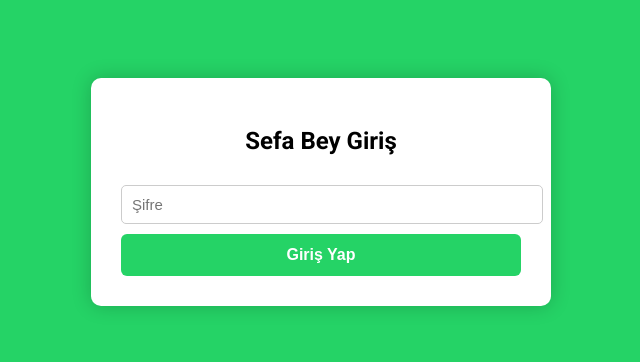
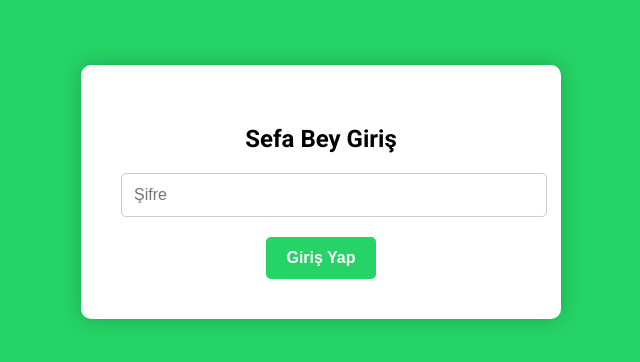
Before and after one commit to byuqur06/image-site, a website: page public/admin-login.html in a window 1280 px wide. Shown: the part 208-570 px from the top of the page, without its empty margins (319-959 px from the left). Drawn offline with Linux system fonts and the light colour scheme.

Commit message:
Update admin-login.html

```diff
--- a/public/admin-login.html
+++ b/public/admin-login.html
@@ -3,7 +3,7 @@
 <head>
   <meta charset="UTF-8">
   <meta name="viewport" content="width=device-width, initial-scale=1.0">
-  <title>Gariban Sefa - Giriş</title>
+  <title>Sefa Bey Giriş</title>
   <style>
     @import url('https://fonts.googleapis.com/css2?family=Roboto:wght@400;700&display=swap');
 
@@ -12,69 +12,73 @@
       padding: 0;
       font-family: 'Roboto', sans-serif;
       background-color: #25D366;
-      color: #fff;
       display: flex;
       justify-content: center;
       align-items: center;
       height: 100vh;
     }
-    .admin-login {
-      background-color: #ffffff;
+
+    .login-container {
+      background-color: #fff;
       color: #000;
+      padding: 40px;
+      border-radius: 10px;
+      box-shadow: 0 0 20px rgba(0,0,0,0.2);
       width: 100%;
       max-width: 400px;
-      padding: 30px;
-      border-radius: 10px;
-      box-shadow: 0 0 20px rgba(0,0,0,0.2);
+      text-align: center;
+    }
+
+    h2 {
+      margin-bottom: 20px;
+    }
+
+    input[type="password"] {
+      width: 100%;
+      padding: 12px;
+      margin-bottom: 20px;
+      border: 1px solid #ccc;
+      border-radius: 5px;
       font-size: 16px;
     }
-    .admin-login h2 {
-      text-align: center;
-      margin-bottom: 20px;
-    }
-    .admin-login input {
-      width: 100%;
-      padding: 10px;
-      margin: 10px 0;
-      border: 1px solid #ccc;
-      border-radius: 5px;
-      font-size: 15px;
-    }
-    .admin-login button {
+
+    button {
       background-color: #25D366;
       color: white;
+      padding: 12px 20px;
       border: none;
-      padding: 12px 20px;
-      border-radius: 6px;
+      border-radius: 5px;
+      cursor: pointer;
       font-weight: bold;
       font-size: 16px;
-      cursor: pointer;
-      transition: transform 0.3s;
-      width: 100%;
+      transition: transform 0.2s;
     }
-    .admin-login button:hover {
+
+    button:hover {
       transform: scale(1.05);
     }
   </style>
 </head>
 <body>
-  <div class="admin-login">
+
+  <div class="login-container">
     <h2>Sefa Bey Giriş</h2>
     <input type="password" id="password" placeholder="Şifre">
-    <button onclick="checkLogin()">Giriş Yap</button>
+    <button id="loginBtn">Giriş Yap</button>
   </div>
 
   <script>
     document.getElementById("loginBtn").addEventListener("click", function() {
       const password = document.getElementById("password").value;
 
-    if (password === "sefabey123") {  // <- Buraya doğru şifreyi yaz
+      if (password === "sefabey123") {
         alert("Admin panele yönlendiriliyorsunuz...");
-      window.location.href = "admin-panel.html"; // Bu dosya zaten public klasöründe
+        window.location.href = "admin-panel.html";
       } else {
-      alert("Hatalı şifre girdiniz!");
+        alert("Hatalı şifre!");
       }
     });
   </script>
+
 </body>
 </html>
```
Lines whose indentation alone changed are shown as unchanged.
